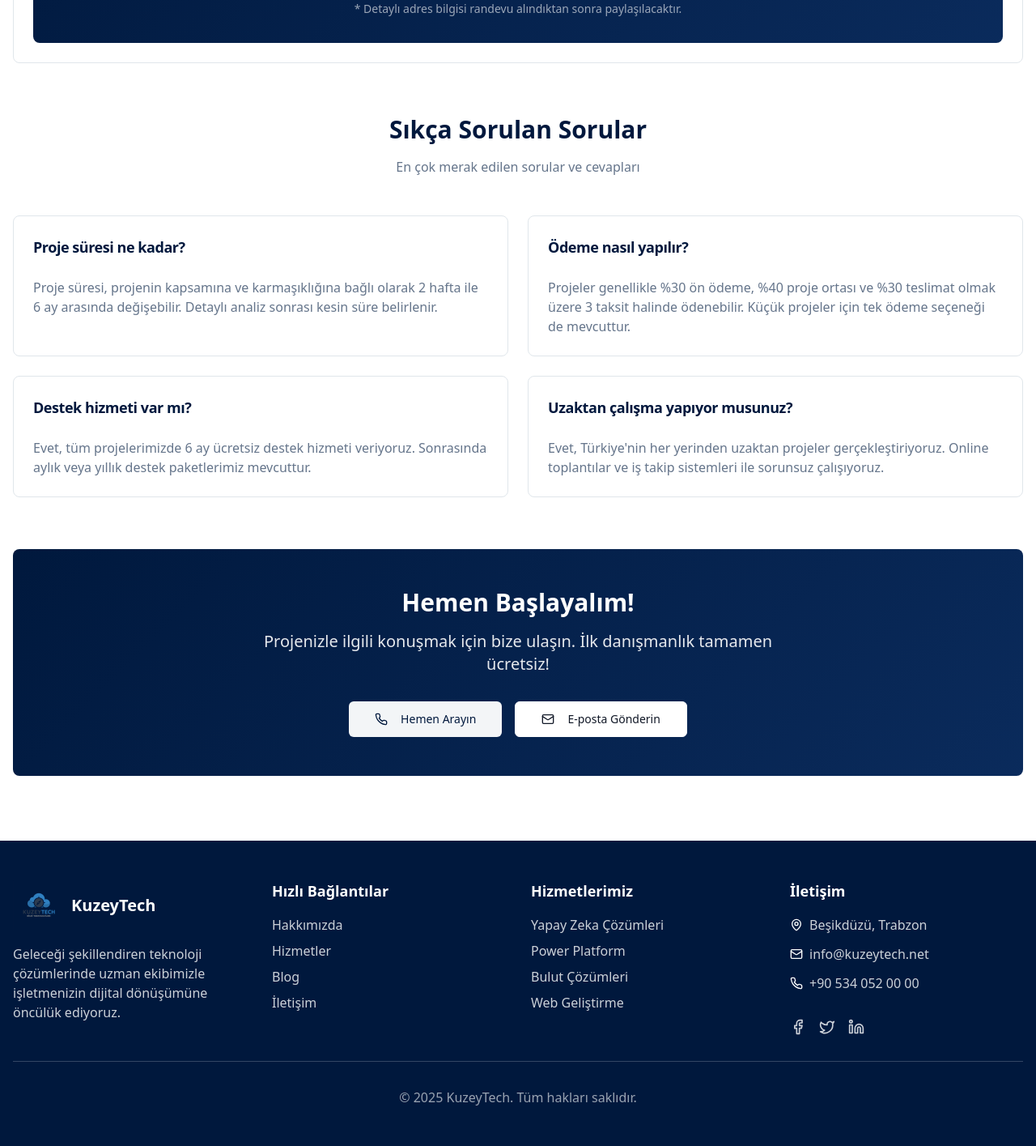
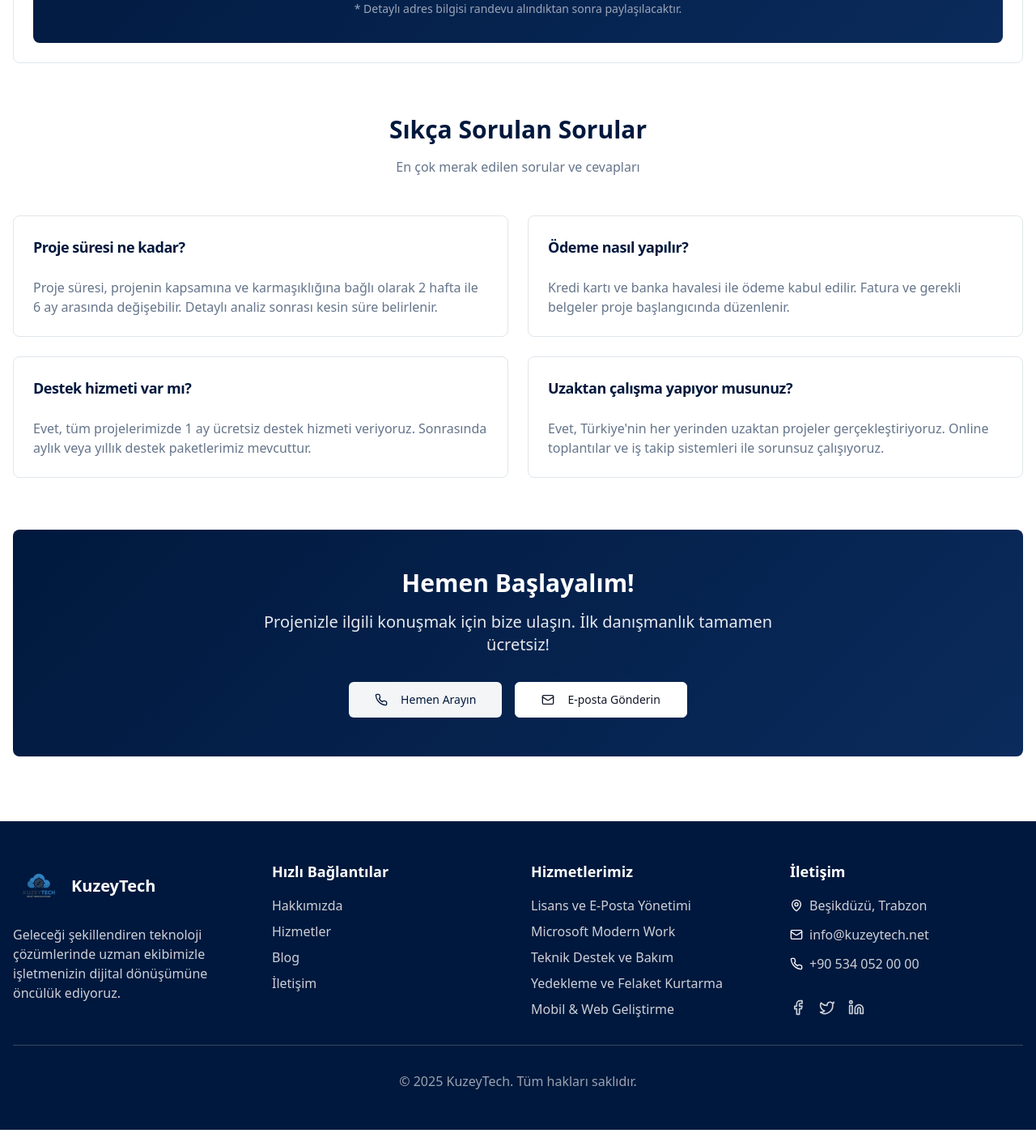
Before and after one commit to mhmtalitas/kuzeytech, a React (Vite) app: page /iletisim in a window 1280 px wide. Shown: the part 1342-2757 px from the top of the page at 81% size. Built offline with nearby package versions, Linux system fonts and the light colour scheme.

Commit message:
feat: Update featured services order, company info, and footer services

```diff
--- a/src/components/Footer.tsx
+++ b/src/components/Footer.tsx
@@ -69,10 +69,11 @@ const Footer = () => {
           <div className="space-y-4">
             <h3 className="font-semibold text-lg">Hizmetlerimiz</h3>
             <ul className="space-y-2">
-              <li className="text-primary-foreground/80">Yapay Zeka Çözümleri</li>
-              <li className="text-primary-foreground/80">Power Platform</li>
-              <li className="text-primary-foreground/80">Bulut Çözümleri</li>
-              <li className="text-primary-foreground/80">Web Geliştirme</li>
+              <li className="text-primary-foreground/80">Lisans ve E-Posta Yönetimi</li>
+              <li className="text-primary-foreground/80">Microsoft Modern Work</li>
+              <li className="text-primary-foreground/80">Teknik Destek ve Bakım</li>
+              <li className="text-primary-foreground/80">Yedekleme ve Felaket Kurtarma</li>
+              <li className="text-primary-foreground/80">Mobil & Web Geliştirme</li>
             </ul>
           </div>
 
--- a/src/pages/About.tsx
+++ b/src/pages/About.tsx
@@ -63,7 +63,7 @@ const About = () => {
             Kuzey Tech Hakkında
           </h1>
           <p className="text-xl text-muted-foreground max-w-3xl mx-auto">
-            2019 yılında Trabzon'da kurulan Kuzey Tech, teknoloji alanında yenilikçi çözümler üreten
+            2025 yılında Trabzon'da kurulan Kuzey Tech, teknoloji alanında yenilikçi çözümler üreten
             dinamik bir şirkettir. Müşterilerimizin dijital dönüşüm yolculuğunda güvenilir ortağı olmanın
             gururunu yaşıyoruz.
           </p>
@@ -77,7 +77,7 @@ const About = () => {
               <div className="space-y-4 text-muted-foreground">
                 <p>
                   Kuzey Tech, teknolojinin hızla geliştiği bir dönemde, işletmelerin bu değişime
-                  ayak uydurmasına yardımcı olmak amacıyla kuruldu. Trabzon'un güçlü teknoloji
+                  ayak uydurmasına yardımcı olmak amacıyla kuruldu. Karadeniz'in güçlü teknoloji
                   ekosisteminden yola çıkarak, önce yerel sonra ulusal ölçekte hizmet vermeye başladık.
                 </p>
                 <p>
--- a/src/pages/Contact.tsx
+++ b/src/pages/Contact.tsx
@@ -278,8 +278,8 @@ const Contact = () => {
               </CardHeader>
               <CardContent>
                 <p className="text-muted-foreground">
-                  Projeler genellikle %30 ön ödeme, %40 proje ortası ve %30 teslimat olmak üzere
-                  3 taksit halinde ödenebilir. Küçük projeler için tek ödeme seçeneği de mevcuttur.
+                  Kredi kartı ve banka havalesi ile ödeme kabul edilir.
+                  Fatura ve gerekli belgeler proje başlangıcında düzenlenir.
                 </p>
               </CardContent>
             </Card>
@@ -292,7 +292,7 @@ const Contact = () => {
               </CardHeader>
               <CardContent>
                 <p className="text-muted-foreground">
-                  Evet, tüm projelerimizde 6 ay ücretsiz destek hizmeti veriyoruz.
+                  Evet, tüm projelerimizde 1 ay ücretsiz destek hizmeti veriyoruz.
                   Sonrasında aylık veya yıllık destek paketlerimiz mevcuttur.
                 </p>
               </CardContent>
--- a/src/pages/Home.tsx
+++ b/src/pages/Home.tsx
@@ -1,16 +1,16 @@
 import { Button } from "@/components/ui/button";
 import { Card, CardContent, CardDescription, CardHeader, CardTitle } from "@/components/ui/card";
 import { Link } from "react-router-dom";
-import { Brain, Cloud, Shield, BarChart3, Settings, Smartphone, ArrowRight, Users } from "lucide-react";
+import { Brain, Cloud, Shield, BarChart3, Settings, Smartphone, ArrowRight, Users, Key, Wrench, HardDrive } from "lucide-react";
 import CounterAnimation from "@/components/CounterAnimation";
 import useScrollAnimation from "@/hooks/useScrollAnimation";
 
 const Home = () => {
   const services = [
     {
-      icon: Brain,
-      title: "Yapay Zeka Çözümleri",
-      description: "İşletmenizin ihtiyaçlarına özel AI destekli çözümler ve makine öğrenmesi modelleri geliştiriyoruz.",
+      icon: Key,
+      title: "Lisans ve E-Posta Yönetimi",
+      description: "Microsoft 365 ve yazılım lisanslarınızı optimize edin ve e-posta güvenliğinizi sağlayın.",
     },
     {
       icon: Users,
@@ -18,19 +18,19 @@ const Home = () => {
       description: "Microsoft 365, Teams entegrasyonu ve modern workplace çözümleri ile ekiplerinizi güçlendirin.",
     },
     {
-      icon: Cloud,
-      title: "Bulut ve Hibrit Altyapı",
-      description: "Azure bulut migrasyonu, hibrit çözümler ve altyapı optimizasyonu ile maliyetlerinizi düşürün.",
+      icon: Wrench,
+      title: "Teknik Destek ve Bakım",
+      description: "7/24 teknik destek ve sistem bakım hizmetleri ile kesintisiz operasyonlar sağlayın.",
     },
     {
-      icon: Settings,
-      title: "Power Platform & Otomasyon",
-      description: "Power Apps, Power Automate ve Power BI ile iş süreçlerinizi otomatikleştirin ve dijitalleştirin.",
+      icon: HardDrive,
+      title: "Yedekleme ve Felaket Kurtarma",
+      description: "İş sürekliliğinizi sağlayan güvenilir yedekleme ve kurtarma çözümleri sunarız.",
     },
     {
-      icon: Shield,
-      title: "Siber Güvenlik",
-      description: "Kimlik yönetimi, tehdit koruması ve güvenlik operasyonları ile dijital varlıklarınızı koruyun.",
+      icon: Brain,
+      title: "Yapay Zeka Çözümleri",
+      description: "İşletmenizin ihtiyaçlarına özel AI destekli çözümler ve makine öğrenmesi modelleri geliştiriyoruz.",
     },
     {
       icon: Smartphone,
```
